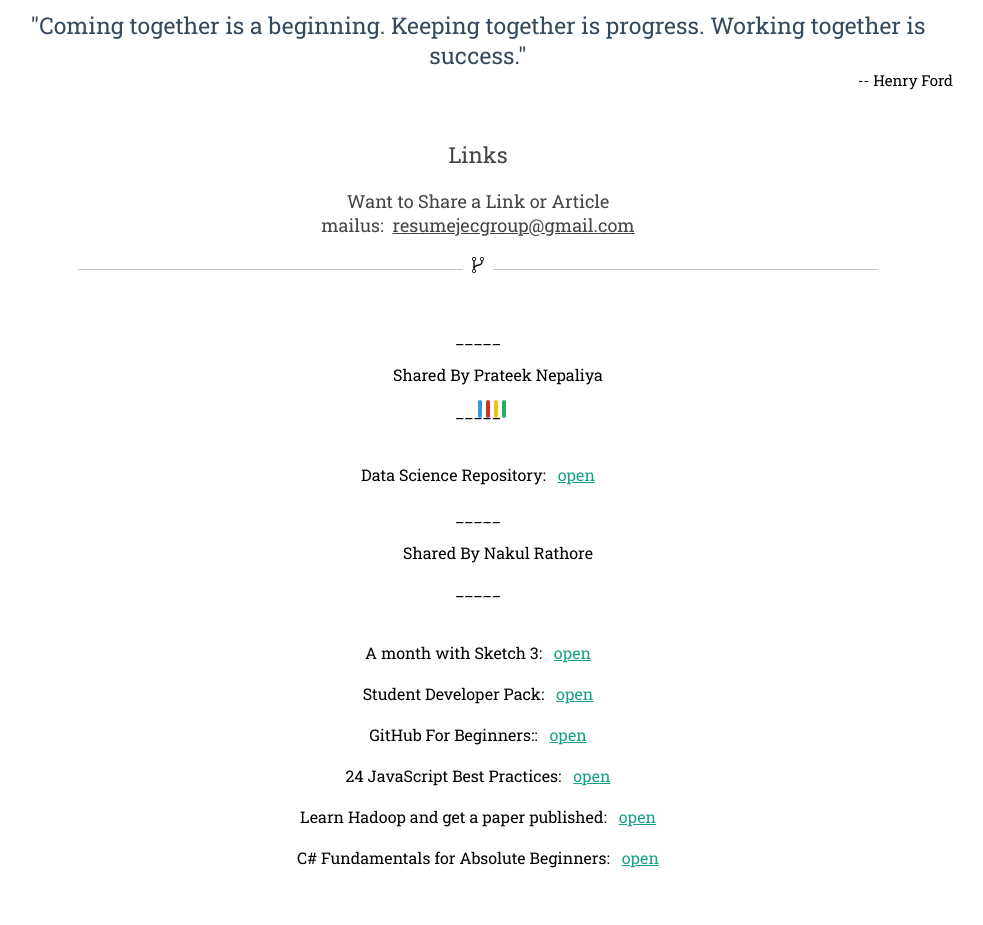
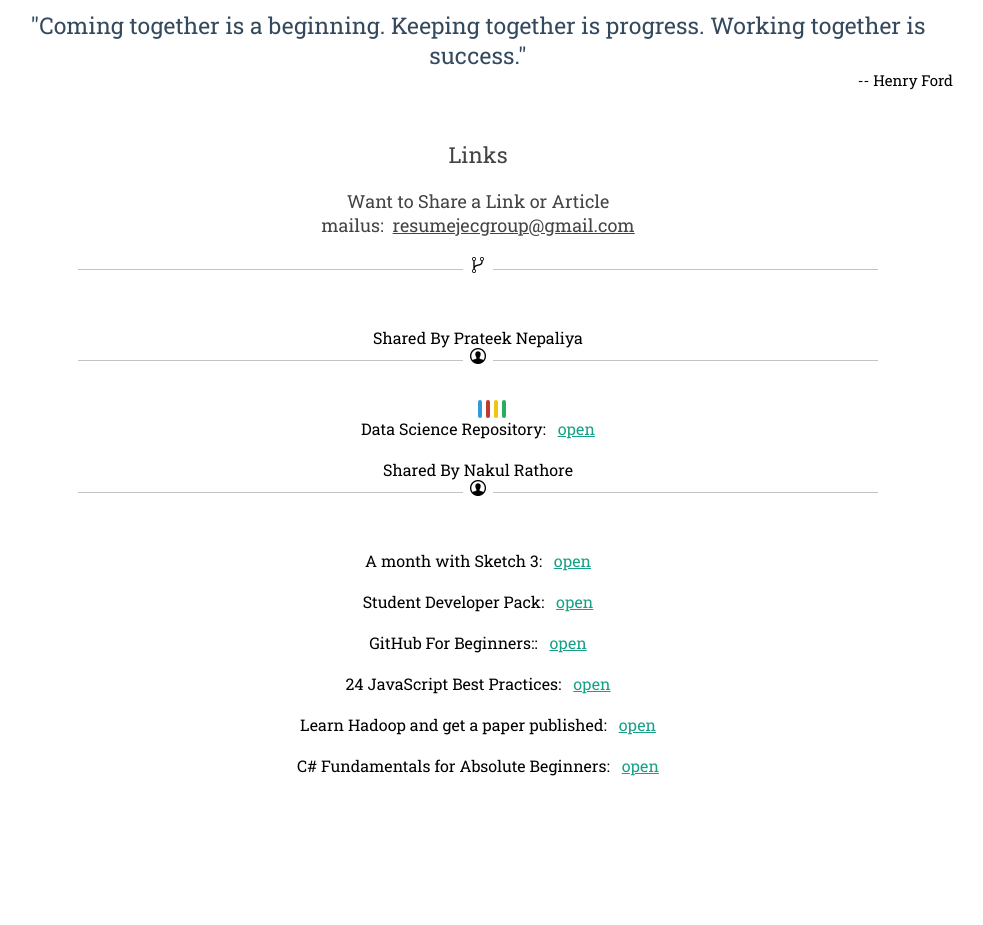
Before and after one commit to placecom/placecom.github.io, a plain HTML site: page reso-links.html in a window 1280 px wide. Shown: the whole page, without its empty margins (162-1145 px from the left). After the commit the page ends 833 px from the top, so only its background shows below. Drawn offline with nearby package versions, Linux system fonts and the light colour scheme.

Commit message:
remover <ul> bug and added line (h5)

```diff
--- a/reso-links.html
+++ b/reso-links.html
@@ -171,14 +171,16 @@
 		<div class="links">
 
 			<div class="onelink">
-				<div class="linkx">_____<ul>Shared By Prateek Nepaliya</ul>_____</div></br><br><br>
+				<div class="linkx">Shared By Prateek Nepaliya</div>
+				<h5><img style="max-width: 70%;" src="ico/person.png"></h5>
 				<div class="linkx">Data Science Repository:&nbsp;&nbsp;</div>
 				<div class="linkx">
 					<a class="linko" href="https://github.com/prateeknepaliya09/awesome-datascience">open</a>
 				</div>
 			</div>
 			<div class="onelink">
-				<div class="linkx">_____<ul>Shared By Nakul Rathore</ul>_____</div></br><br><br>
+				<div class="linkx">Shared By Nakul Rathore</div>
+				<h5><img style="max-width: 70%;" src="ico/person.png"></h5>
 				<div class="linkx">A month with Sketch 3:&nbsp;&nbsp;</div>
 				<div class="linkx">
 					<a class="linko" href="https://medium.com/@KounterB/a-month-with-sketch-3-68c443fe5041#.fglhyynae">open</a>
```
